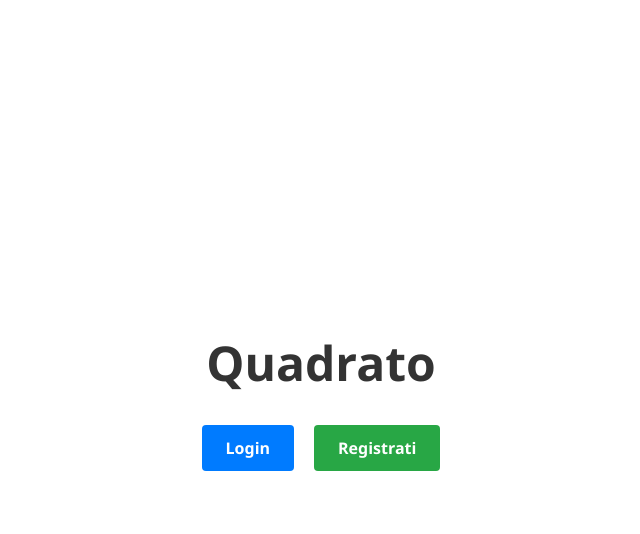
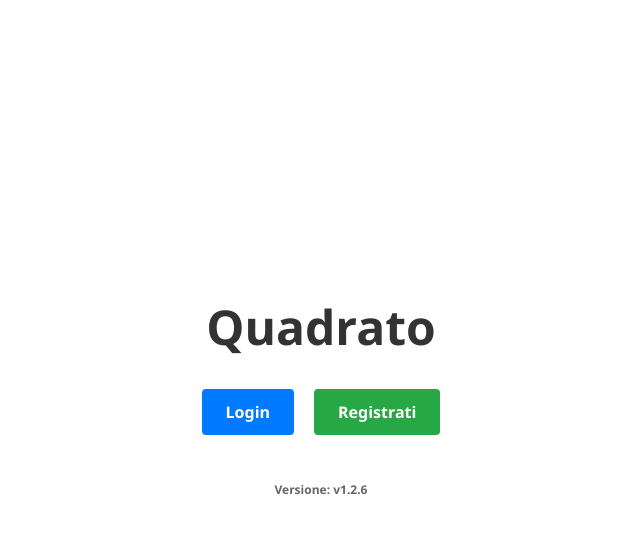
Before and after one commit to sensorario/quadrato, a React (Vite) app: page / in a window 1280 px wide. Both pictures are taken after a click on the button "Annulla". Shown: the top 534 px of the page, without its empty margins (319-959 px from the left). Built offline with nearby package versions, Linux system fonts and the light colour scheme.

Commit message:
feat(LoginForm): add new component

```diff
--- a/src/App.jsx
+++ b/src/App.jsx
@@ -17,8 +17,9 @@ import InfoPanel from './components/InfoPanel'
 import { handleAddAnotherModal } from './utils/handleAddAnotherModal'
 import { archiveCompletedAndSkippedTasks } from './functions/archiveCompletedAndSkippedTasks'
 import { getConfigRepository } from './repositories'
-import { Link } from './Router'
 import UsersIcon from './components/UsersIcon'
+import LoginForm from './components/LoginForm'
+
 function App() {
   // Stato per il token di autenticazione - recupera dal localStorage se presente
   const [token, setToken] = useState(() => {
@@ -191,11 +192,6 @@ function App() {
   const [ws, setWs] = useState('default');
   const [workspaces, setWorkspaces] = useState(['default'])
   const [workspaceFilter, setWorkspaceFilter] = useState('')
-  const filteredWorkspaces = workspaces.filter((workspaceName) =>
-    workspaceName
-      .toLowerCase()
-      .includes(workspaceFilter.trim().toLowerCase())
-  )
 
   const [showPopup, setShowPopup] = useState(false)
   const [newTaskTitle, setNewTaskTitle] = useState('')
@@ -216,11 +212,6 @@ function App() {
     const accessToken = localStorage.getItem('simplanner-access-token')
     if (!accessToken) {
       setWorkspaces(['default'])
-      try {
-        localStorage.setItem('simplanner-workspaces', JSON.stringify(['default']))
-      } catch (e) {
-        console.error('Failed to persist workspaces', e)
-      }
       return
     }
 
@@ -237,13 +228,7 @@ function App() {
         const names = list
           .map((workspace) => workspace?.name)
           .filter((name) => typeof name === 'string' && name.trim().length > 0)
-        const normalized = names.length ? names : ['default']
-        setWorkspaces(normalized)
-        try {
-          localStorage.setItem('simplanner-workspaces', JSON.stringify(normalized))
-        } catch (e) {
-          console.error('Failed to persist workspaces', e)
-        }
+        setWorkspaces(names.length ? names : ['default'])
 
 
         // scorri tutti i workspace e quello che ha come chave current, a true setta ws
@@ -256,11 +241,6 @@ function App() {
       })
       .catch(() => {
         setWorkspaces(['default'])
-        try {
-          localStorage.setItem('simplanner-workspaces', JSON.stringify(['default']))
-        } catch (e) {
-          console.error('Failed to persist workspaces', e)
-        }
       })
   }, [token])
 
@@ -548,7 +528,6 @@ function App() {
       projectEditable={projectGroupable}
       dateTimeEnabled={dateTimeEnabled}
       iconTheme={iconTheme}
-      workspaces={filteredWorkspaces}
     />
   )
 
@@ -979,6 +958,12 @@ function App() {
 
   const ChangeWorkspaceModalView = (
     (() => {
+      const filteredWorkspaces = workspaces.filter((workspaceName) =>
+        workspaceName
+          .toLowerCase()
+          .includes(workspaceFilter.trim().toLowerCase())
+      )
+
       return (
         <Modal
           title="Change Workspace"
@@ -1195,7 +1180,6 @@ function App() {
           projectEditable={projectGroupable}
           dateTimeEnabled={dateTimeEnabled}
           iconTheme={iconTheme}
-          workspaces={filteredWorkspaces}
         />
         {FooterView}
         {showHelp && HelpModalView}
@@ -1210,57 +1194,11 @@ function App() {
           />
         )}
         {token === null && loginCancelled && (
-          <div style={{
-            position: 'fixed',
-            top: 0,
-            left: 0,
-            width: '100vw',
-            height: '100vh',
-            backgroundColor: 'white',
-            display: 'flex',
-            flexDirection: 'column',
-            alignItems: 'center',
-            justifyContent: 'center',
-            gap: '30px',
-            zIndex: 10000
-          }}>
-            <h1 style={{ fontSize: '48px', color: '#333' }}>Quadrato</h1>
-            <div style={{ display: 'flex', gap: '20px' }}>
-              <button
-                onClick={() => setLoginCancelled(false)}
-                style={{
-                  padding: '12px 24px',
-                  backgroundColor: '#007bff',
-                  color: 'white',
-                  border: 'none',
-                  borderRadius: '4px',
-                  cursor: 'pointer',
-                  fontSize: '16px',
-                  fontWeight: 'bold'
-                }}
-                onMouseOver={(e) => e.target.style.backgroundColor = '#0056b3'}
-                onMouseOut={(e) => e.target.style.backgroundColor = '#007bff'}
-              >
-                Login
-              </button>
-              <Link
-                to="/register"
-                style={{
-                  padding: '12px 24px',
-                  backgroundColor: '#28a745',
-                  color: 'white',
-                  textDecoration: 'none',
-                  borderRadius: '4px',
-                  cursor: 'pointer',
-                  fontSize: '16px',
-                  fontWeight: 'bold',
-                  display: 'inline-block'
-                }}
-              >
-                Registrati
-              </Link>
-            </div>
-          </div>
+          <LoginForm
+            onClick={() => setLoginCancelled(false)}
+            onMouseOver={(e) => e.target.style.backgroundColor = '#0056b3'}
+            onMouseOut={(e) => e.target.style.backgroundColor = '#007bff'}
+          />
         )}
       </div>
     </div>
--- /dev/null
+++ b/src/components/LoginForm/index.tsx
@@ -0,0 +1,67 @@
+import { Link } from "../../Router"
+import { VersionNumber } from "../VersionNumber";
+
+const LoginForm = ({
+    onClick,
+    onMouseOver,
+    onMouseOut
+}: {
+    onClick: () => void;
+    onMouseOver: () => void;
+    onMouseOut: () => void;
+}) => {
+    return <div style={{
+        position: 'fixed',
+        top: 0,
+        left: 0,
+        width: '100vw',
+        height: '100vh',
+        backgroundColor: 'white',
+        display: 'flex',
+        flexDirection: 'column',
+        alignItems: 'center',
+        justifyContent: 'center',
+        gap: '30px',
+        zIndex: 10000
+    }}>
+        <h1 style={{ fontSize: '48px', color: '#333' }}>Quadrato</h1>
+        <div style={{ display: 'flex', gap: '20px' }}>
+            <button
+                onClick={onClick}
+                style={{
+                    padding: '12px 24px',
+                    backgroundColor: '#007bff',
+                    color: 'white',
+                    border: 'none',
+                    borderRadius: '4px',
+                    cursor: 'pointer',
+                    fontSize: '16px',
+                    fontWeight: 'bold'
+                }}
+                onMouseOver={onMouseOver}
+                onMouseOut={onMouseOut}
+            >
+                Login
+            </button>
+            <Link
+                to="/register"
+                style={{
+                    padding: '12px 24px',
+                    backgroundColor: '#28a745',
+                    color: 'white',
+                    textDecoration: 'none',
+                    borderRadius: '4px',
+                    cursor: 'pointer',
+                    fontSize: '16px',
+                    fontWeight: 'bold',
+                    display: 'inline-block'
+                }}
+            >
+                Registrati
+            </Link>
+        </div>
+        <h2><VersionNumber /></h2>
+    </div>
+}
+
+export default LoginForm;
--- a/src/components/VersionNumber.tsx
+++ b/src/components/VersionNumber.tsx
@@ -1,6 +1,6 @@
 import React from 'react';
 
-export const useVersionNumber = () => '1.2.5';
+export const useVersionNumber = () => '1.2.6';
 
 export const VersionNumber: React.FC = () => {
     const version = useVersionNumber();
```
Also changed, not shown: 1 other file (tests, documents, lock files or other folders).
